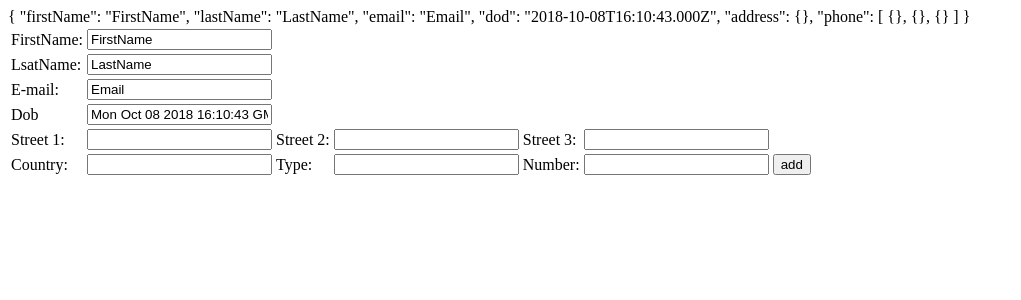
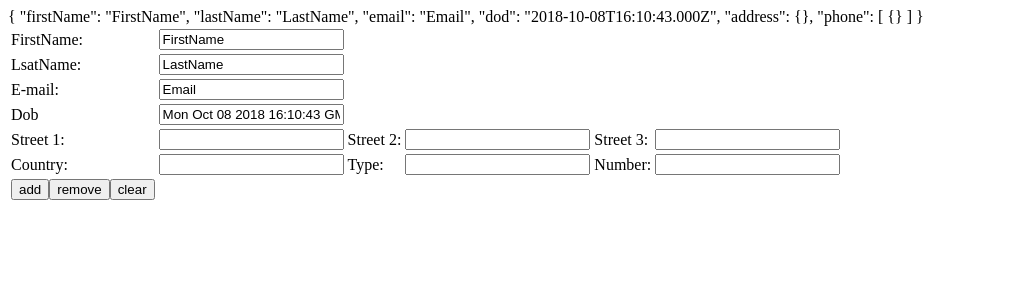
Before and after one commit to dineshkumar46146/angular-template-driven-forms, an Angular app: page / in a window 1280 px wide. Shown: the top 300 px of the page, without its empty margins (0-1021 px from the left). Built offline with nearby package versions, Linux system fonts and the light colour scheme.

Commit message:
adding disabled button and valid invalid,clear,

```diff
--- a/src/app/app.component.html
+++ b/src/app/app.component.html
@@ -1,14 +1,14 @@
 <div >
   {{user | json}}
-  <form>
+  <form #regForm = "ngForm">
 <table>
   <tr>
     <td >FirstName:</td>
-    <td ><input type="text" name="firstName" id="" [(ngModel)] = "user.firstName"></td>
+    <td ><input type="text" name="firstName" id="" [(ngModel)] = "user.firstName" required></td>
     </tr>
     <tr>
     <td >LsatName:</td>
-    <td ><input type="text" name = "LsatName" [(ngModel)] = "user.lastName"></td>
+    <td ><input type="text" name = "LsatName" [(ngModel)] = "user.lastName" required></td>
     </tr>
     <tr>
     <td>E-mail:</td>
@@ -25,7 +25,7 @@
     <td>Street 3:</td>
     <td ><input type="text" name="street3" [(ngModel)] = "user.address.street3"></td>
   </tr>
-    <tr  >
+    <tr *ngFor="let phone of user.phone" >
         <td>Country:</td>
         <td ><input type="text" name="country" [(ngModel)] = "user.phone.country"></td>
         <td>Type:</td>
@@ -33,9 +33,22 @@
         <td>Number:</td>
         <td ><input type="text" name="Number" [(ngModel)] = "user.phone.number"></td>
         <td>
-        <input type="button" name="addphone" value="add" (click) = "addPhone(1)">
         </td>
   </tr>
+  <tr i = index>
+    <td>
+      {{i}}
+      <input type="button" name="addphone" value="add" (click) = "addPhone(1)">
+      <input type="button" name="removephone" value="remove" (click) = "removePhone(i)">
+      <input type="button" name= "clear" value="clear" (click)= "UserInit()">
+
+    </td>
+  </tr>
+
+
 </table>
+<!-- <input type="submit" name = "submit" [disabled]= "form.invalid" value="submit">
+      {{form.valid}}
+      {{form.invalid}} -->
 </form>
 </div>
--- a/src/app/app.component.ts
+++ b/src/app/app.component.ts
@@ -21,10 +21,13 @@ export class AppComponent implements OnInit {
     this.user.dod = new Date
     this.user.address = new Address();
     this.user.phone = new Array<Phone>();
-    this.addPhone(3)
+    this.addPhone(1)
   }
   addPhone(min :number):void{
 for (let i = 0 ;i < min ;i++)
 this.user.phone.push(new Phone());
   }
+  removePhone(index:number){
+this.user.phone.splice(index, 1)
+  }
 }
```
